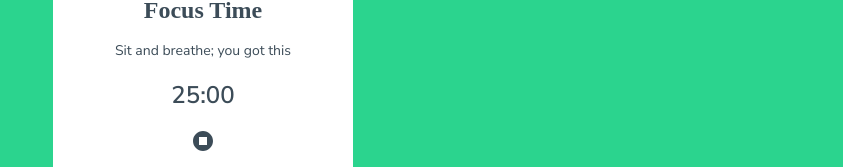
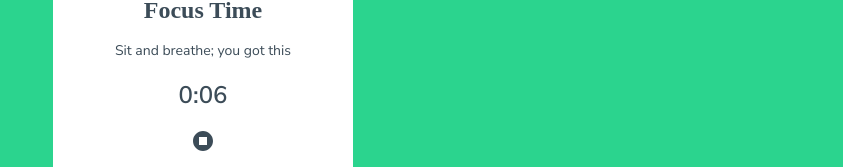
Before and after one commit to EvanRibey/pomodoro-timer, a React (Vite) app: page / in a window 1280 px wide. Both pictures are taken after a click on the button "START TIMER". Shown: the part 225-392 px from the top of the page, without its empty margins (437-1280 px from the left). Built offline with nearby package versions, Linux system fonts and the light colour scheme; a web font is replaced by a local one.

Commit message:
Add ongoing timer to page title

```diff
--- a/src/components/PomoTimer.tsx
+++ b/src/components/PomoTimer.tsx
@@ -6,6 +6,10 @@ import { PomoTimerProps, QueueItem } from '../constants/types';
 import { minutesToSeconds } from '../utils/timerHelpers';
 import formatToTwoNumbers from '../utils/numberHelpers';
 import {
+  APP_TITLE,
+  APP_TITLE_BREAK,
+  APP_TITLE_BREAK_LONG,
+  APP_TITLE_FOCUS,
   MINUTES_IN_SECOND,
   POMODORO_TIMER_HEIGHT,
   POMO_STATE_DESCRIPTION_BREAK,
@@ -32,6 +36,10 @@ export default function PomoTimer({
   const [currentTimer, setCurrentTimer] = useState<QueueItem>(queue[0]);
   const [remainingQueue, setRemainingQueue] = useState<QueueItem[]>(queue.slice(1));
   const [countdownTime, setCountdownTime] = useState(minutesToSeconds(queue[0].duration));
+
+  const { type: countdownType, duration: countdownDuration } = currentTimer;
+  const minutes = Math.floor(countdownTime / MINUTES_IN_SECOND);
+  const seconds = formatToTwoNumbers(countdownTime - minutes * MINUTES_IN_SECOND);
 
   const soundEffectAudio = useMemo(() => new Audio(soundEffect), []);
 
@@ -70,17 +78,33 @@ export default function PomoTimer({
       onTimerStart(nextQueueItem);
     } else if (countdownTime === 3) {
       soundEffectAudio.play();
+    } else {
+      let appTitle = '';
+
+      switch(countdownType) {
+        case QUEUE_TYPE_BREAK:
+          appTitle = APP_TITLE_BREAK;
+          break;
+
+        case QUEUE_TYPE_BREAK_LONG:
+          appTitle = APP_TITLE_BREAK_LONG;
+          break;
+
+        case QUEUE_TYPE_FOCUS:
+        default:
+          appTitle = APP_TITLE_FOCUS;
+          break;
+      }
+
+      document.title = `${minutes}:${seconds} - ${appTitle}`;
     }
   }, [countdownTime, remainingQueue, soundEffectAudio]);
 
-  const { type, duration } = currentTimer;
-  const sandHeight = POMODORO_TIMER_HEIGHT * countdownTime / minutesToSeconds(duration);
-  const minutes = Math.floor(countdownTime / MINUTES_IN_SECOND);
-  const seconds = formatToTwoNumbers(countdownTime - minutes * MINUTES_IN_SECOND);
+  const sandHeight = POMODORO_TIMER_HEIGHT * countdownTime / minutesToSeconds(countdownDuration);
   let title = '';
   let descriptor = '';
 
-  switch(type) {
+  switch(countdownType) {
     case QUEUE_TYPE_BREAK:
       title = POMO_STATE_TITLE_BREAK;
       descriptor = POMO_STATE_DESCRIPTION_BREAK;
--- a/src/components/PomodoroTimer.tsx
+++ b/src/components/PomodoroTimer.tsx
@@ -1,6 +1,7 @@
 import { useCallback, useState } from 'react';
 import generateQueueList from '../utils/generateQueueList';
 import { PomodoroTimerFormHandlerProps, QueueItem } from '../constants/types';
+import { APP_TITLE } from '../constants';
 import PomoForm from './PomoForm';
 import PomoTimer from './PomoTimer';
 import './PomodoroTimer.less';
@@ -27,6 +28,7 @@ export default function PomodoroTimer() {
   const timerCompleteHandler = useCallback(() => {
     setQueueList([]);
     removeAllBodyStyles();
+    document.title = APP_TITLE;
   }, [removeAllBodyStyles]);
 
   const isFormShowing = !queueList.length;
--- a/src/constants/index.ts
+++ b/src/constants/index.ts
@@ -40,9 +40,9 @@ export const LOFI_GIRL_CREDIT = 'Provided by Lofi Girl';
 // magic numbers
 export const POMODORO_INITIAL_INTERVAL = 4;
 
-export const POMODORO_TIMER_FOCUS = 25;
-export const POMODORO_TIMER_BREAK = 5;
-export const POMODORO_TIMER_BREAK_LONG = 15;
+export const POMODORO_TIMER_FOCUS = 0.1;
+export const POMODORO_TIMER_BREAK = 0.1;
+export const POMODORO_TIMER_BREAK_LONG = 0.1;
 
 export const POMODORO_TIMER_LONG_MULTIPLIER = 2;
 
@@ -52,3 +52,8 @@ export const MINUTES_IN_SECOND = 60;
 
 // initial values
 export const POMO_FORM_DEFAULT_TASKS = [{ id: 'default', name: 'Make todo list', isComplete: true }];
+
+export const APP_TITLE = 'Pomodoro Timer';
+export const APP_TITLE_FOCUS = `Focus - ${APP_TITLE}`;
+export const APP_TITLE_BREAK = `Break - ${APP_TITLE}`;
+export const APP_TITLE_BREAK_LONG = `Long Break - ${APP_TITLE}`;
```
